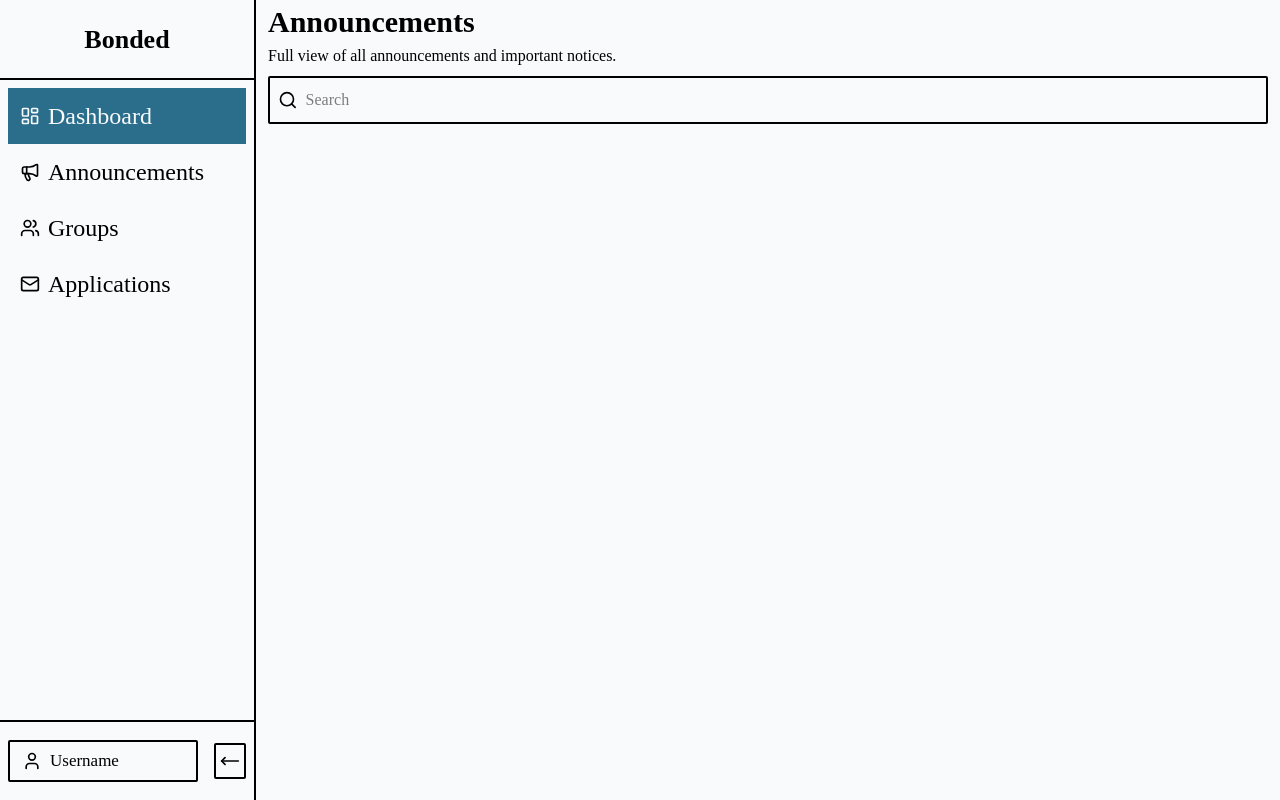
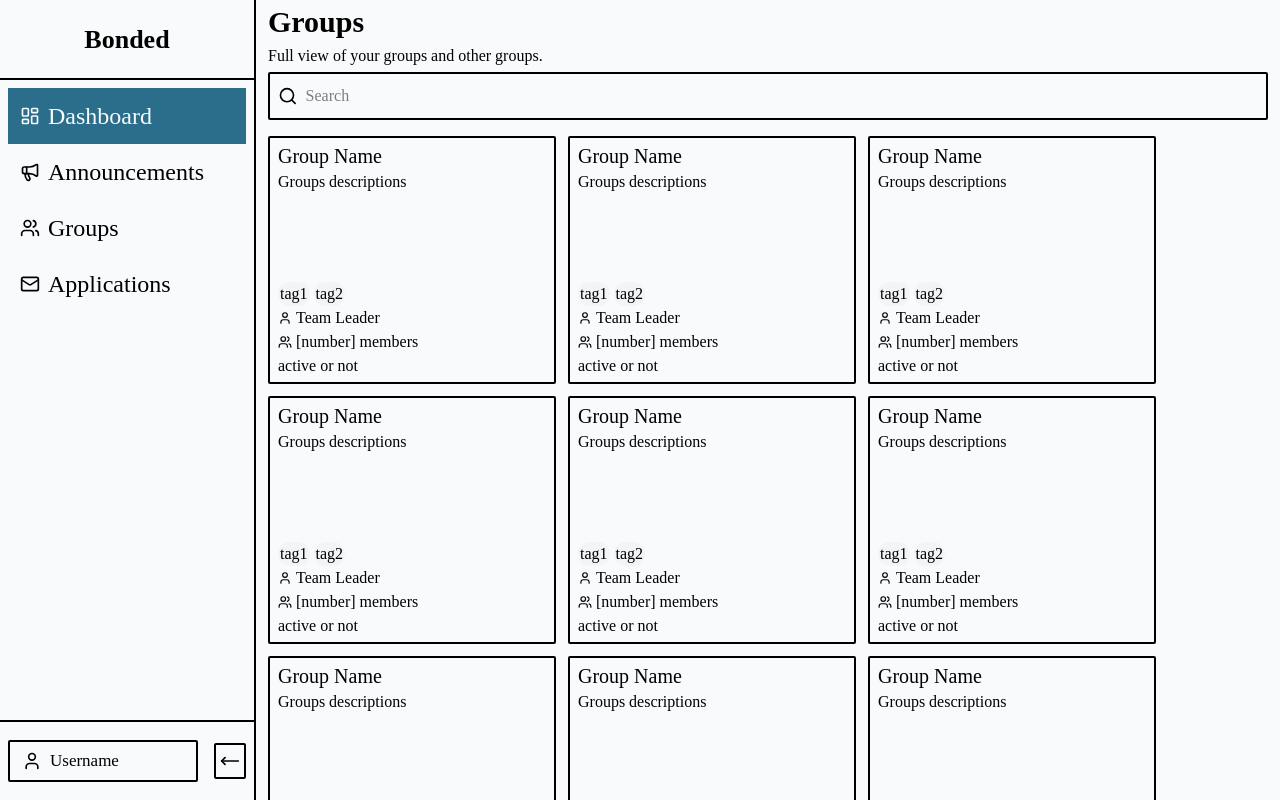
Before and after one commit to Himanshu-Sharma2250/Bonded, a React app in the folder frontend/: page / in a window 1280 px wide. Built offline with nearby package versions, Linux system fonts and the light colour scheme; the HTML template or start-up script is replaced by a standard one.

Commit message:
add Groups UI in pages folder and updated some files

```diff
--- a/frontend/package.json
+++ b/frontend/package.json
@@ -17,6 +17,7 @@
     "react-dom": "^19.2.0",
     "react-hook-form": "^7.71.1",
     "react-hot-toast": "^2.6.0",
+    "tailwind-scrollbar-hide": "^4.0.0",
     "tailwindcss": "^4.1.18",
     "zod": "^4.3.5",
     "zustand": "^5.0.10"
--- a/frontend/src/App.jsx
+++ b/frontend/src/App.jsx
@@ -6,13 +6,14 @@ import SignInPage from './pages/SignInPage'
 import SideMenu from './components/SideMenu'
 import Dashboard from './pages/Dashboard'
 import Announcement from './pages/Announcement'
+import Groups from './pages/Groups'
 
 function App() {
 
     return (
         <>
             <div className='h-screen w-screen'>
-                <Announcement />
+                <Groups />
             </div>
         </>
     )
--- a/frontend/src/components/SideMenu.jsx
+++ b/frontend/src/components/SideMenu.jsx
@@ -14,7 +14,7 @@ const SideMenu = () => {
     };
 
     return (
-        <div className='h-screen w-[20%] border-r-2 bg-[#F8FAFC]'>
+        <div className='fixed left-0 top-0 h-screen w-[20%] border-r-2 bg-[#F8FAFC]'>
             {/* div 1 - Logo */}
             <div className='h-[10%] w-full flex items-center justify-center border-b-2'>
                 <h1 className='text-[26px] font-bold'>Bonded</h1>
--- a/frontend/src/index.css
+++ b/frontend/src/index.css
@@ -1,6 +1,16 @@
 @import "tailwindcss";
 @import url('https://fonts.googleapis.com/css2?family=Big+Shoulders+Inline:opsz,wght@10..72,100..900&family=JetBrains+Mono:ital,wght@0,100..800;1,100..800&family=Karla:ital,wght@0,200..800;1,200..800&family=Roboto+Mono:ital,wght@0,100..700;1,100..700&display=swap');
+@import 'tailwind-scrollbar-hide/v4';
 
 body {
     font-family: 'JetBrains Mono';
 }
+
+.hide-scrollbar::-webkit-scrollbar {
+    display: none !important;
+}
+
+.hide-scrollbar {
+    -ms-overflow-style: none !important;
+    scrollbar-width: none !important;
+}
--- a/frontend/src/pages/Announcement.jsx
+++ b/frontend/src/pages/Announcement.jsx
@@ -21,7 +21,7 @@ const Announcement = () => {
                 </span>
 
                 <span>
-                    [dot]
+                    •
                 </span>
 
                 <span>
@@ -51,7 +51,7 @@ const Announcement = () => {
                 <Searchbar />
 
                 {/* announcement hero */}
-                <main className='flex flex-col w-full h-60 px-3 py-4 gap-3'>
+                <main className='flex flex-col w-full h-full px-3 py-4 gap-3'>
 
                 </main>
             </div>
--- /dev/null
+++ b/frontend/src/pages/Groups.jsx
@@ -0,0 +1,83 @@
+import React from 'react'
+import Searchbar from '../components/Searchbar'
+import SideMenu from '../components/SideMenu'
+import { User, Users } from 'lucide-react'
+
+const Groups = () => {
+    const createGroupCards = () => {
+        return <div className='flex flex-col justify-between gap-2 border-2 px-2 py-1 min-h-56 w-72 rounded-xs cursor-pointer'>
+            <div className='flex flex-col'>
+                <h1 className='text-xl'>
+                    Group Name
+                </h1>
+
+                <p>
+                    Groups descriptions
+                </p>
+            </div>
+
+            <div className='flex flex-col'>
+                <div className='flex gap-1'>
+                    <span className='px-0.5 rounded-xl bg-gray-100'>
+                        tag1
+                    </span>
+
+                    <span className='px-0.5 rounded-xl bg-gray-100'>
+                        tag2
+                    </span>
+                </div>
+
+                <span className='flex gap-1 items-center'>
+                    <User className='w-3.5'/>
+                    Team Leader
+                </span>
+
+                <span className='flex gap-1 items-center'>
+                    <Users className='w-3.5' />
+                    [number] members
+                </span>
+
+                <span>
+                    active or not
+                </span>
+            </div>
+        </div>
+    }
+
+    return (
+        <div className='flex bg-[#F8FAFC]'>
+            <SideMenu />
+
+            {/* contains the dashboard */}
+            <div className='flex-1 flex-col ml-[20%] gap-1 w-[80%] h-screen overflow-y-auto hide-scrollbar'>
+                {/* header */}
+                <div className='px-3 flex flex-col gap-1 py-1'>
+                    <h1 className='text-3xl font-bold'>
+                        Groups
+                    </h1>
+
+                    <p>
+                        Full view of your groups and other groups.
+                    </p>
+                </div>
+
+                <Searchbar />
+
+                {/* announcement hero */}
+                <main className='flex flex-wrap w-full h-full px-3 py-4 gap-3'>
+                    {createGroupCards()}
+                    {createGroupCards()}
+                    {createGroupCards()}
+                    {createGroupCards()}
+                    {createGroupCards()}
+                    {createGroupCards()}
+                    {createGroupCards()}
+                    {createGroupCards()}
+                    {createGroupCards()}
+                </main>
+            </div>
+        </div>
+    )
+}
+
+export default Groups
```
Also changed, not shown: frontend/src/App.css (line endings or trailing spaces), 1 other file (tests, documents, lock files or other folders).
